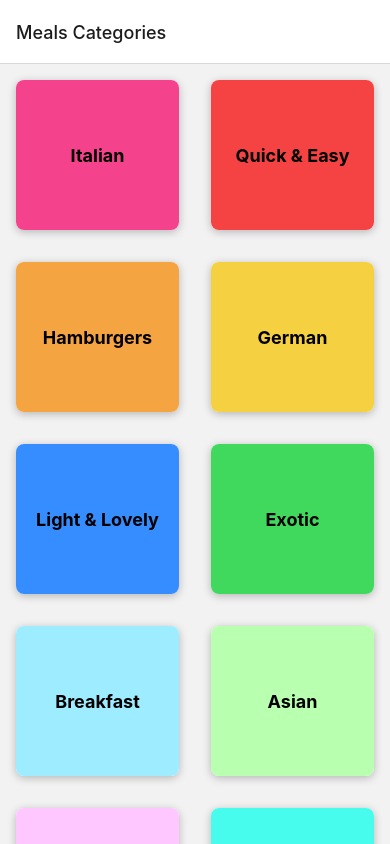
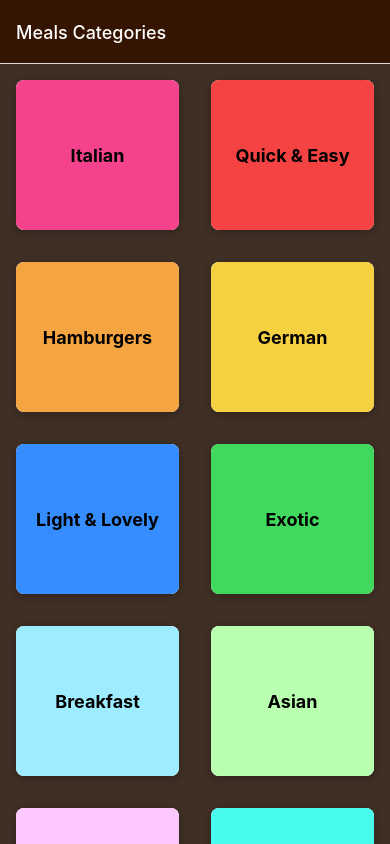
Before and after one commit to xh-lin/rn-ts-learning, a React Native app: screen / in a window 390 px wide. Built offline with nearby package versions, Linux system fonts and the light colour scheme.

Commit message:
styling screen headers and backgrounds

```diff
--- a/example-apps/meals-app/navigation/Navigation.tsx
+++ b/example-apps/meals-app/navigation/Navigation.tsx
@@ -12,10 +12,19 @@ const Stack = createNativeStackNavigator<NativeStackParamList>();
 export default function Navigation(): JSX.Element {
   return (
     <NavigationContainer>
-      <Stack.Navigator>
+      <Stack.Navigator
+        screenOptions={{
+          headerStyle: { backgroundColor: '#351401' },
+          headerTintColor: 'white',
+          contentStyle: { backgroundColor: '#3f2f25' },
+        }}
+      >
         <Stack.Screen
           name={Route.MealsCategories}
           component={CategoriesScreen}
+          // options={{
+          //   title: Route.MealsCategories,
+          // }}
         />
         <Stack.Screen
           name={Route.MealsOverview}
```
